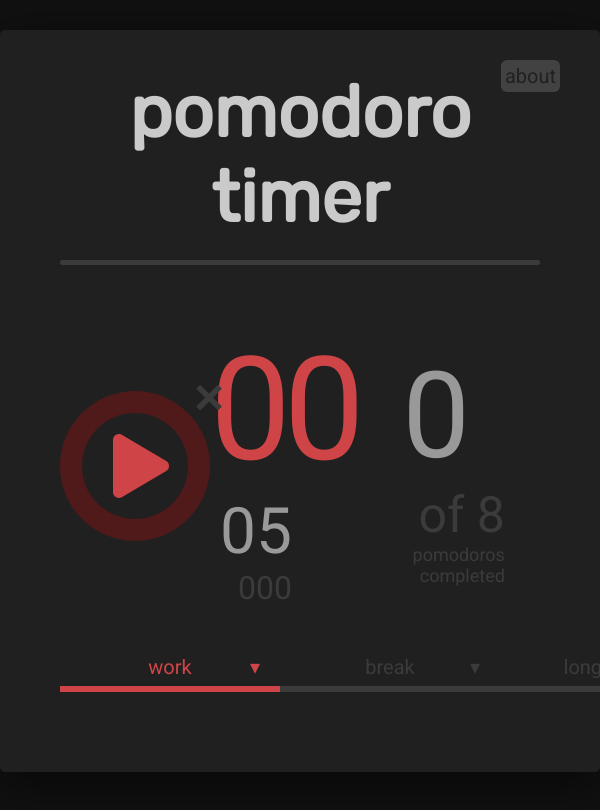
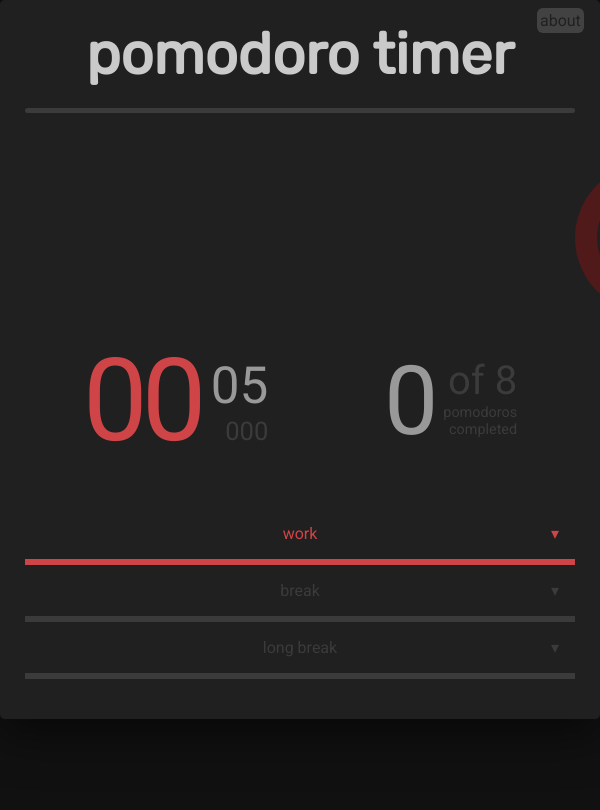
Before and after one commit to arielbk/pomodoro-timer, a React (Create React App) app: page / in a window 600 px wide. Shown: the top 810 px of the page. Built offline with nearby package versions, Linux system fonts and the light colour scheme.

Commit message:
responsive breakpoints added

```diff
--- a/src/index.css
+++ b/src/index.css
@@ -1,6 +1,7 @@
 /* Responsive screen sizes for media queries:
-320px (small phone)
-768 (small tablet) */
+420px
+768
+920 */
 
   /* --------------------------------------------------------------------------- */
  /*                                GENERAL STYLES                               */
@@ -61,16 +62,6 @@ h1, h2 {
   -moz-user-select: none;
   -ms-user-select: none;
   user-select: none;
-}
-
-@media(max-width: 375px) {
-  body {
-    font-size: 12px;
-  }
-  .app {
-    margin: 0;
-    padding: 20px 25px 40px 25px;
-  }
 }
 
   /* --------------------------------------------------------------------------- */
@@ -136,12 +127,6 @@ h1.main-header {
   cursor: pointer;
 }
 
-@media(max-width: 375px) {
-  .about-pomodoro {
-    width: calc(100% - 50px);
-  }
-}
-
 
   /* --------------------------------------------------------------------------- */
  /*                                MAIN CONTENT                                 */
@@ -152,13 +137,6 @@ h1.main-header {
   justify-content: space-around;
   align-items: center;
   margin: 60px 0 40px 0;
-}
-
-@media(max-width: 375px) {
-  .main-content {
-    flex-wrap: wrap;
-    margin: 50px 0 40px 0;
-  }
 }
 
   /* --------------------------------------------------------------------------- */
@@ -233,12 +211,7 @@ h1.main-header {
   margin-left: 12px;
 }
 
-@media(max-width: 375px) {
-  .buttons-container {
-    /* force a new line for this component, and give it space */
-    margin: 0 50px 20px 50px;
-  }
-}
+
 
   /* --------------------------------------------------------------------------- */
  /*                                SHOW TIME COMPONENT                          */
@@ -317,12 +290,6 @@ h1.main-header {
   transition: 1s;
 }
 
-@media(max-width: 375px) {
-  .timer-settings {
-    display: block;
-  }
-}
-
   /* ---------------------------------------------------- */
  /*                              titles                  */
 /* ---------------------------------------------------- */
@@ -367,13 +334,7 @@ h1.main-header {
   border-bottom: 6px solid var(--lightgreen) !important;
 }
 
-@media(max-width: 375px) {
-  .timer-title {
-    padding: 1em;
-    height: inherit;
-    width: 100%;
-  }
-}
+
 
   /* ---------------------------------------------------- */
  /*                              settings inners         */
@@ -438,17 +399,7 @@ h1.main-header {
   margin-top: 30px;
 }
 
-@media(max-width: 375px) {
-  .settings-item {
-    width: 100%;
-    margin: 0;
-  }
-  .settings-goal,
-  .settings-lb-set {
-    margin-bottom: 30px;
-    border-bottom: 3px solid var(--faintgrey);
-  }
-}
+
 
   /* ---------------------------------------------------- */
  /*                              sound settings          */
@@ -582,3 +533,67 @@ h1.main-header {
 .settings-long-break .sound-progress-tab-active {
   background: var(--lightgreen);
 }
+
+  /* --------------------------------------------------------------------------- */
+ /*                                MEDIA QUERIES                                */
+/* --------------------------------------------------------------------------- */
+
+@media (max-width: 700px) {
+  body {
+    font-size: 12px;
+  }
+  .app {
+    margin: 0;
+    padding: 20px 25px 40px 25px;
+  }
+
+  .about-toggle {
+    top: .5em;
+    right: 1em;
+  }
+  .about-pomodoro {
+    width: calc(100% - 50px);
+  }
+
+  .buttons-container {
+    /* force a new line for this component, and give it space */
+    margin: 0 100% 20px 100%;
+  }
+
+  .timer-settings {
+    display: block;
+  }
+
+  .timer-title {
+    padding: 1em;
+    height: inherit;
+    width: 100%;
+  }
+
+  .settings-item {
+    width: 100%;
+    margin: 0;
+  }
+  .settings-goal,
+  .settings-lb-set {
+    margin-bottom: 30px;
+    border-bottom: 3px solid var(--faintgrey);
+  }
+}
+
+@media (min-width: 420px) and (max-width: 780px) {
+  body {
+    font-size: 16px;
+  }
+  .app {
+    margin: 0;
+    padding: 20px 25px 40px 25px;
+  }
+}
+
+@media(max-width: 700px) {
+  .main-content {
+    flex-wrap: wrap;
+    margin: 50px 0 40px 0;
+  }
+}
```
